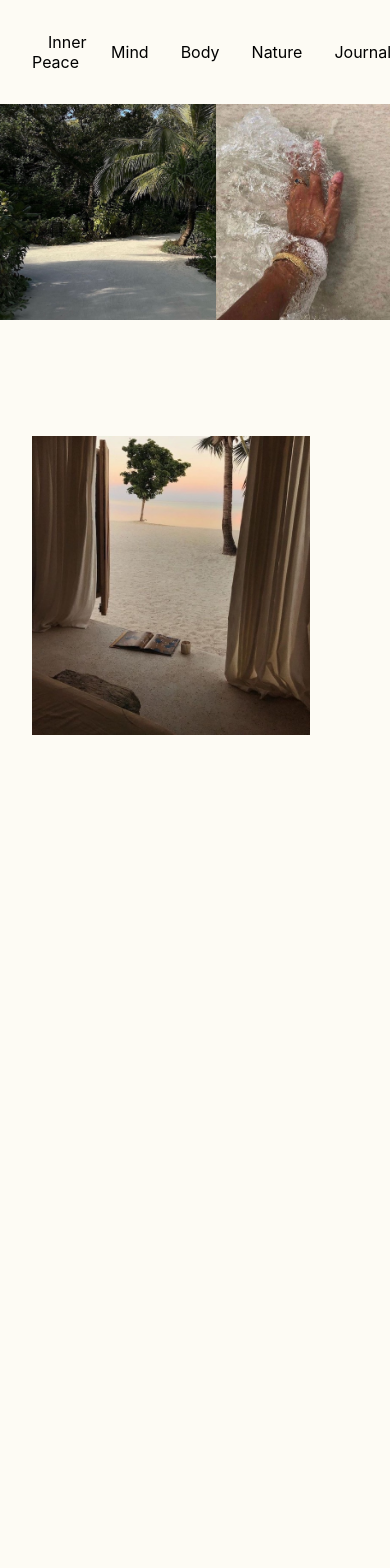
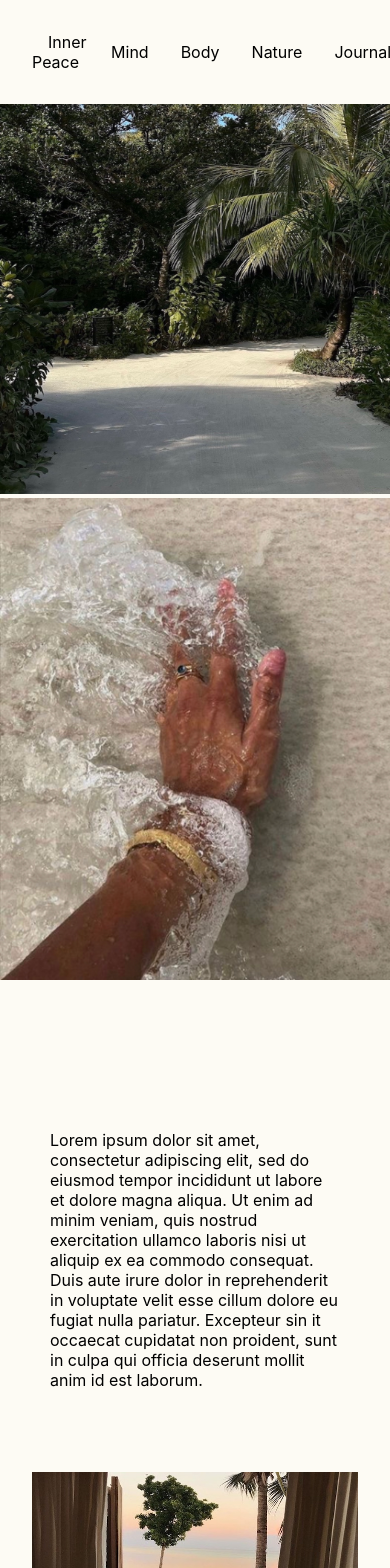
Before and after one commit to mehjwazir/ip, a React (Create React App) app: page / in a window 390 px wide. Shown: the top 1568 px of the page. Before the commit the page ends 844 px from the top, so only its background shows below. Built offline with nearby package versions, Linux system fonts and the light colour scheme.

Commit message:
added text paragraph next to img3 on left side, adjusted margin and padding with media max-width screen size 768px

```diff
--- a/src/pages/Home.css
+++ b/src/pages/Home.css
@@ -30,3 +30,24 @@
 	width: 100%;
 	padding: 2rem;
 }
+
+.img3-paragraph {
+	padding: 10rem;
+	display: flex;
+
+}
+
+@media (max-width: 768px) {
+  .image-container {
+    flex-direction: column; /* Change to a vertical layout */
+  }
+
+  .img3-div {
+    margin-right: 0; /* Remove the right margin */
+  }
+
+  .img3-paragraph {
+    margin-top: 1rem; /* Add some space between the paragraph and img3 */
+	padding: 50px;
+  }
+}
--- a/src/pages/Home.jsx
+++ b/src/pages/Home.jsx
@@ -13,8 +13,13 @@
 					<img src="ipmain2.JPG" alt="" className='img2' />
 				</div>
 			</div>
-			<div className='img3-div'>
+			<div className='img3-div image-container'>
+				<p className='img3-paragraph'>Lorem ipsum dolor sit amet, consectetur adipiscing elit, sed do
+					eiusmod tempor incididunt ut labore et dolore magna aliqua.
+					Ut enim ad minim veniam, quis nostrud exercitation ullamco laboris nisi ut aliquip ex ea commodo consequat. Duis aute irure dolor in reprehenderit in voluptate velit esse cillum dolore eu fugiat nulla pariatur. Excepteur sin it occaecat cupidatat non proident, sunt in culpa qui officia deserunt mollit
+					anim id est laborum.</p>
 				<img src="ipmain3.JPG" alt="" className='img3' />
+
 			</div>
 		</main>
 	)
```
